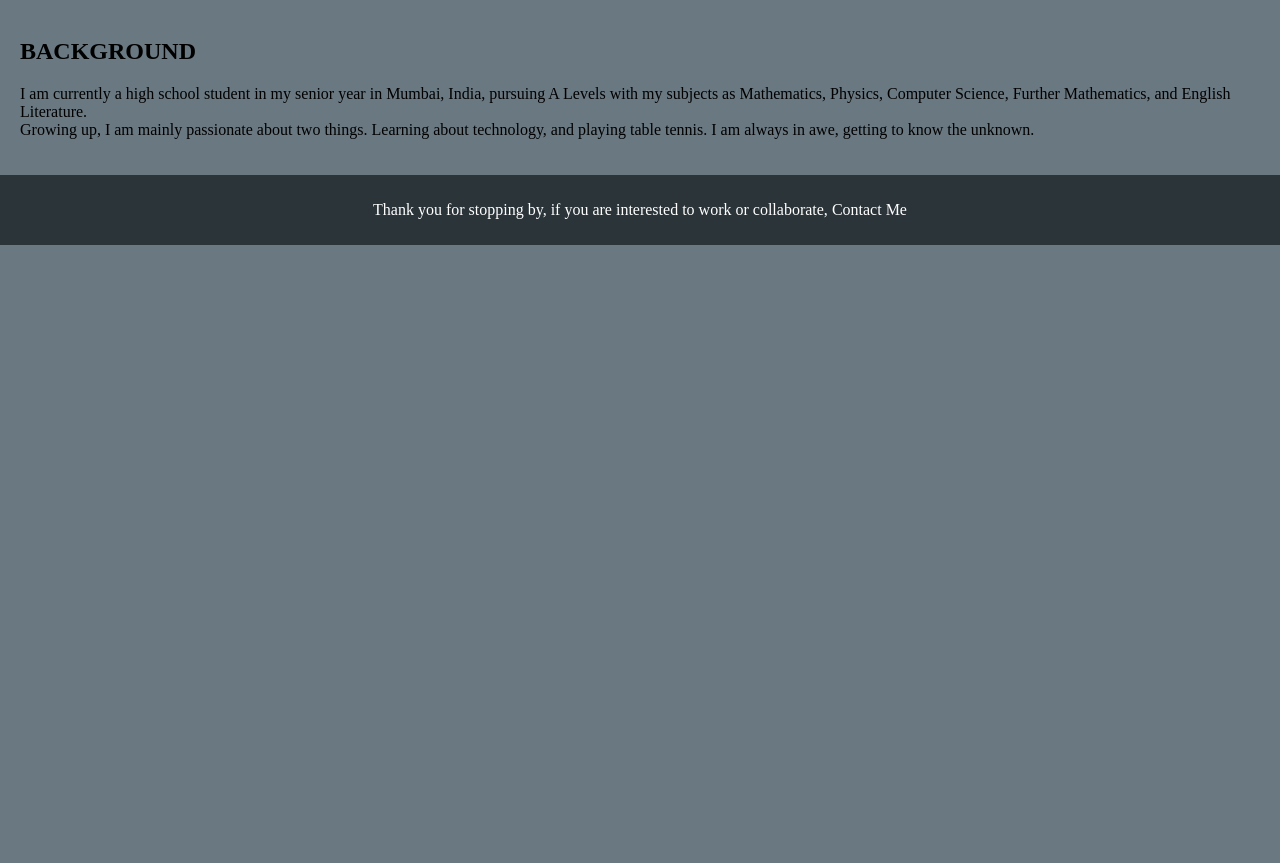
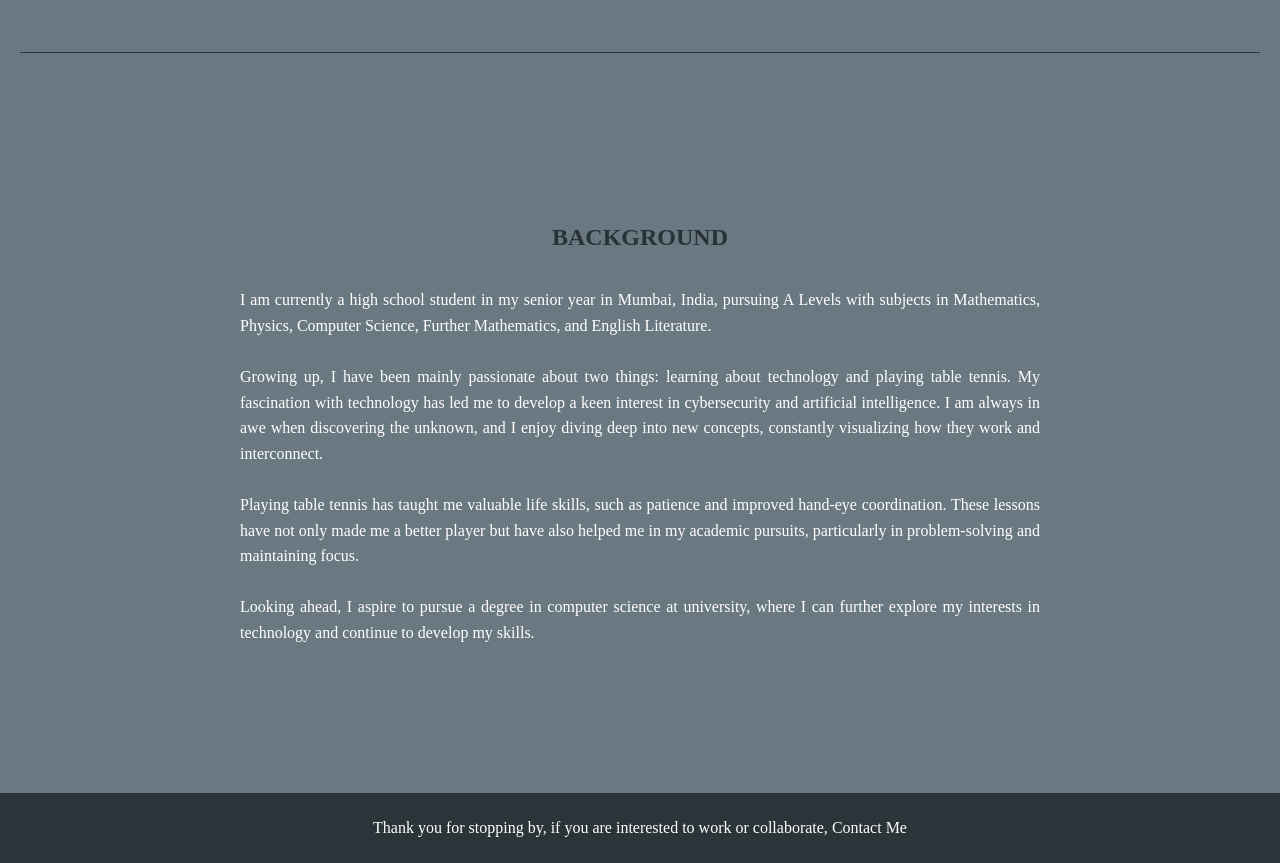
Before and after one commit to madstercoder7/Portfolio, a plain HTML site: page about.html in a window 1280 px wide. Shown: the part 66-929 px from the top of the page. Before the commit the page ends 800 px from the top, so only its background shows below. Drawn offline with Linux system fonts and the light colour scheme.

Commit message:
Fixed problems with the about page and made some changes

```diff
--- a/about.html
+++ b/about.html
@@ -11,28 +11,42 @@
             <header>
                 <nav class="navbar">
                     <div class="nav-bar-logo">
-                    <a href="index.html"><img src="Website Logo.jpeg" alt="logo" class="logo"></a>
+                        <a href="about.html"><img src="Website Logo.jpeg" alt="logo" class="logo"></a>
                     </div>
                     <div class="nav-bar-alinks">
                         <ul>
-                        <li><a href="/work.html">Work</a></li>
-                        <li><a href="/resume.html">Resume</a></li>
-                        <li><a href="/about.html">About Me</a></li>
-                        <li><a href="/contact.html">Contact</a></li>
+                            <li><a href="work.html">Work</a></li>
+                            <li><a href="resume.html">Resume</a></li>
+                            <li><a href="about.html">About Me</a></li>
+                            <li><a href="contact.html">Contact</a></li>
                         </ul>
                     </div>
                 </nav>
             </header>
             <main>
                 <section class="main-highlight-about"></section>
-            <section class="background">
+                <hr class="section-separator">
+                <section class="background-content">
                     <h1 class="background-head">BACKGROUND</h1>
-                <p class="background-story">I am currently a high school student in my senior year in Mumbai,
-                    India, pursuing A Levels with my subjects as Mathematics, Physics, Computer Science,
-                    Further Mathematics, and English Literature.
-                    <br>
-                    Growing up, I am mainly passionate about two things. Learning about technology,
-                    and playing table tennis. I am always in awe, getting to know the unknown.
+                    <p class="background-story">I am currently a high school student in my
+                        senior year in Mumbai, India, pursuing A Levels with subjects in Mathematics, Physics,
+                        Computer Science, Further Mathematics, and English Literature.
+                        <br><br>
+                        Growing up, I have been mainly passionate about two things: learning
+                        about technology and playing table tennis. My fascination with
+                        technology has led me to develop a keen interest
+                        in cybersecurity and artificial intelligence. I am always in awe when
+                        discovering the unknown, and I enjoy diving deep into new concepts,
+                        constantly visualizing how they work and interconnect.
+                        <br><br>
+                        Playing table tennis has taught me valuable life skills, such
+                        as patience and improved hand-eye coordination. These lessons have not only
+                        made me a better player but have also helped me in my academic pursuits, particularly
+                        in problem-solving and maintaining focus.
+                        <br><br>
+                        Looking ahead, I aspire to pursue
+                        a degree in computer science at university, where I can
+                        further explore my interests in technology and continue to develop my skills.
                     </p>
                 </section>
             </main>
--- a/script.js
+++ b/script.js
@@ -9,6 +9,7 @@ window.addEventListener('load', () => {
         setTimeout(() => {
             loadingScreen.style.display = 'none';
             document.body.style.overflow = 'auto';
+            mainContent.style.opacity = '1';
         }, 500);
     }, 2000);
 });
--- a/styles.css
+++ b/styles.css
@@ -47,9 +47,11 @@ a {
 }
 
 .main-content {
-    display: block;
     opacity: 0;
     transition: opacity 0.5s ease-in;
+    flex: 1;
+    display: flex;
+    flex-direction: column;
 }
 
 html, body {
@@ -57,14 +59,15 @@ html, body {
     padding: 0;
     width: 100%;
     height: 100%;
-    overflow: hidden;
+    display: flex;
+    flex-direction: column;
 }
 
 body {
+    background-color: rgb(106, 120, 129);
+    height: 100vh;
+    min-height: 100vh;
     margin: 0;
-    background-color: rgb(106, 120, 129);
-    overflow: hidden;
-    height: 100vh;
 }
 
 /* Navbar */
@@ -77,6 +80,17 @@ body {
     width: 100%;
     box-sizing: border-box;
     margin: 0;
+}
+
+.navbar.initial-transition {
+    opacity: 0;
+    transform: translateY(-20px);
+    transition: opacity 0.6s ease, transform 0.6s ease;
+}
+
+.navbar.show {
+    opacity: 1;
+    transform: translateY(0);
 }
 
 .logo {
@@ -193,6 +207,7 @@ footer {
     color: white;
     padding: 10px 20px;
     text-align: center;
+    flex-shrink: 0;
 }
 
 .footer-link {
@@ -203,3 +218,34 @@ footer {
 .footer-link:hover {
     background-color: rgb(0, 29, 52);
 }
+
+
+.background-content {
+    display: flex;
+    flex-direction: column;
+    justify-content: center;
+    align-items: center;
+    height: 80vh;
+    text-align: justify;
+    padding: 20px;
+}
+
+.background-head {
+    color: rgb(40, 50, 56);
+    text-align: center;
+    margin-bottom: 20px;
+}
+
+.background-story {
+    max-width: 800px;
+    color: white;
+    line-height: 1.6;
+    text-align: justify;
+}
+
+.section-separator {
+    border: 0;
+    height: 1px;
+    background: rgb(42, 52, 57);
+    margin: 40px 0;
+}
```
Also changed, not shown: work.html (renamed from index.html, +7 -7 lines), images/Credit Validator Promo Image.jpeg (renamed from Credit Validator Promo Image.jpeg), images/Filters Project Promo Image.jpeg (renamed from Filters Project Promo Image.jpeg), images/Website Logo.jpeg (renamed from Website Logo.jpeg). Lines whose indentation alone changed are shown as unchanged.
